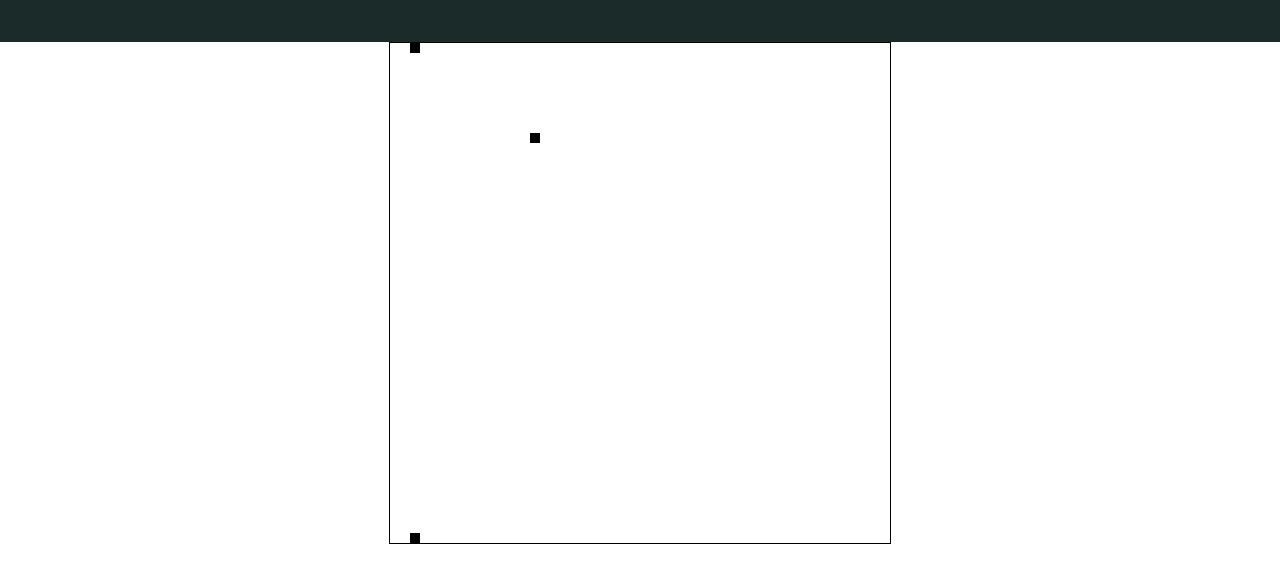
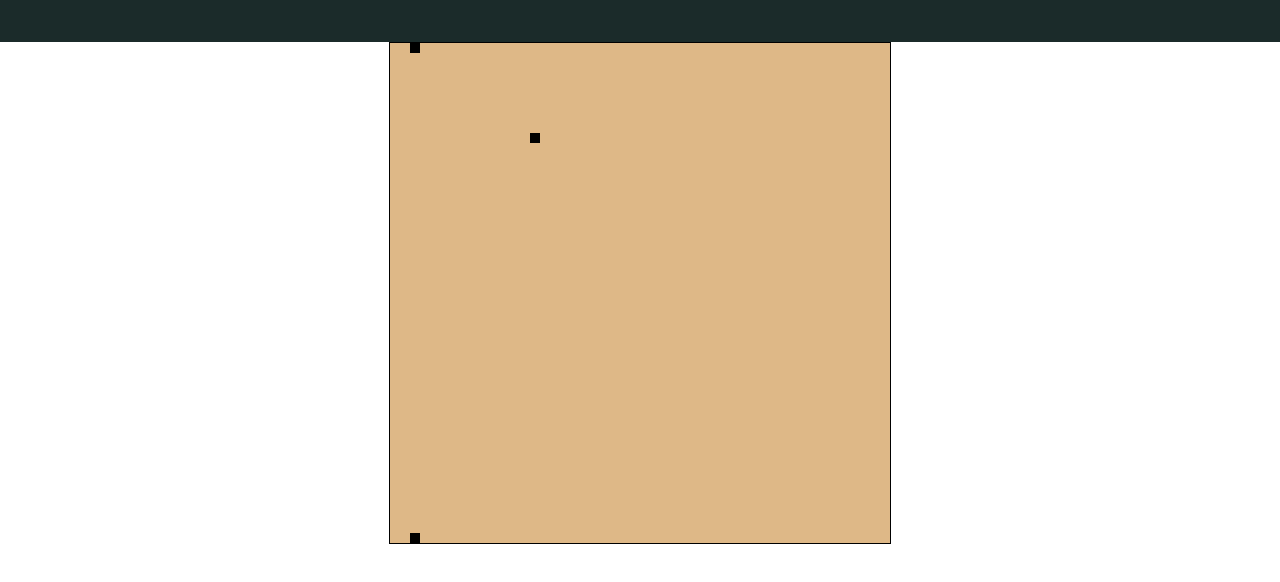
Before and after one commit to anniedenton/snake-game1, a plain HTML site: page index.html in a window 1280 px wide. Shown: the part 112-694 px from the top of the page. Drawn offline with Linux system fonts and the light colour scheme.

Commit message:
background color

```diff
--- a/styles/style.css
+++ b/styles/style.css
@@ -28,12 +28,5 @@ canvas {
 
     padding: 0;
     display: block;
+    background:burlywood;
 }
-
-/*div {
-    width: 500px;
-    height: 500px;
-    border: 1px dashed;
-    background:burlywood;
-    margin: auto;
-}*/
```
